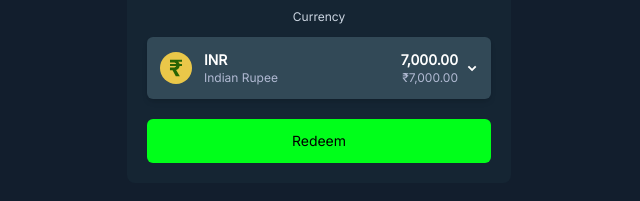
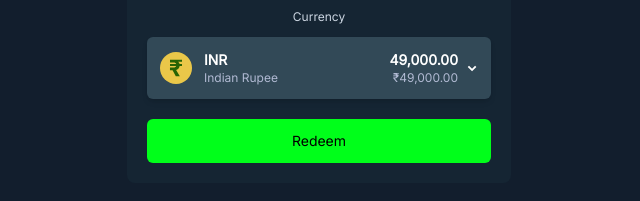
Before and after one commit to stakexbonus/claim, a plain HTML site: page index.html in a window 1280 px wide. Shown: the part 469-670 px from the top of the page, 321-961 px from the left. Drawn offline with nearby package versions, Linux system fonts and the light colour scheme.

Commit message:
Update index.html

```diff
--- a/index.html
+++ b/index.html
@@ -42,8 +42,8 @@ body { font-family: 'Inter', sans-serif; user-select: none; -webkit-user-select:
     </div>
     <div class="flex items-center gap-2">
       <div class="flex flex-col items-end leading-[1.2]">
-        <span class="font-semibold text-white text-sm">7,000.00</span>
-        <span class="text-[#B1BAD3] text-xs">₹7,000.00</span>
+        <span class="font-semibold text-white text-sm">49,000.00</span>
+        <span class="text-[#B1BAD3] text-xs">₹49,000.00</span>
       </div>
       <svg class="w-3 h-3 text-white" viewBox="0 0 64 64"><path fill="currentColor" d="M32.274 49.762 9.204 26.69l6.928-6.93 16.145 16.145L48.42 19.762l6.93 6.929-23.072 23.07z"/></svg>
     </div>
```
